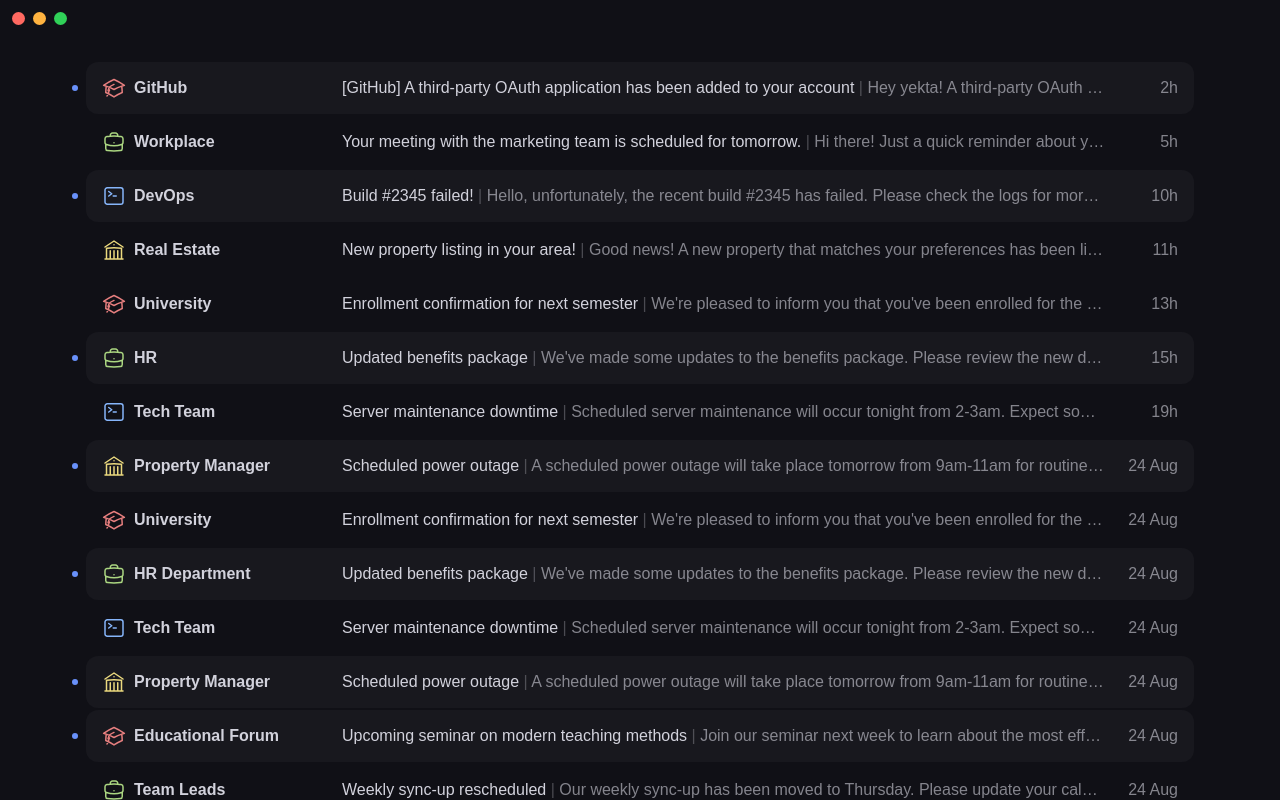
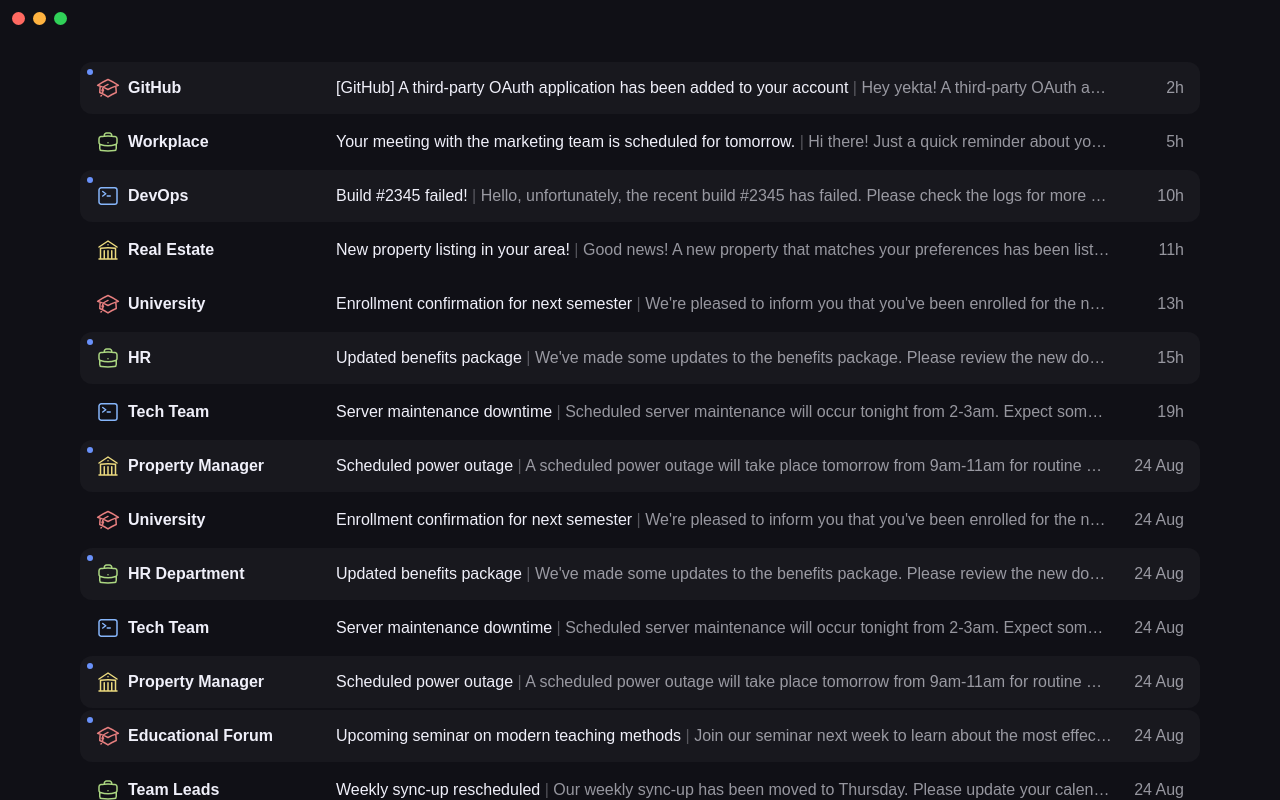
Before and after one commit to yekta/unseal, a Next.js app: page / in a window 1280 px wide. Built offline with nearby package versions, Linux system fonts and the light colour scheme.

Commit message:
Hotkeys and style tweaks

```diff
--- a/package.json
+++ b/package.json
@@ -21,6 +21,7 @@
     "postcss": "8.4.29",
     "react": "18.2.0",
     "react-dom": "18.2.0",
+    "react-hotkeys-hook": "^4.4.1",
     "tailwindcss": "3.3.3",
     "typescript": "5.2.2",
     "usehooks-ts": "^2.9.1"
--- a/src/app/inbox/[id]/page.tsx
+++ b/src/app/inbox/[id]/page.tsx
@@ -1,17 +1,37 @@
+"use client";
 import { emails } from "@ts/email";
 import Link from "next/link";
+import { useRouter } from "next/navigation";
+import { useHotkeys } from "react-hotkeys-hook";
 
 export default function Page({ params }: { params: { id: string } }) {
   const { id } = params;
   const email = emails.find((email) => email.id === id);
+  const router = useRouter();
+  useHotkeys("esc", () => router.push("/"));
+  useHotkeys(["arrowLeft", "arrowUp"], () => {
+    if (!email) return;
+    const indexOf = emails.indexOf(email);
+    if (indexOf <= 0) return;
+    const nextId = emails[emails.indexOf(email) - 1].id;
+    router.push(`/inbox/${nextId}`);
+  });
+  useHotkeys(["arrowRight", "arrowDown"], () => {
+    if (!email) return;
+    const indexOf = emails.indexOf(email);
+    if (indexOf >= emails.length - 1) return;
+    const nextId = emails[emails.indexOf(email) + 1].id;
+    router.push(`/inbox/${nextId}`);
+  });
+
   return (
     <div className="w-full flex-1 flex flex-row items-start justify-center">
       <Link
         href="/"
         className="flex-1 min-w-[4rem] min-h-full cursor-default"
       />
-      <div className="w-full max-w-6xl flex flex-col md:px-2 relative pt-6 pb-24">
-        <div className="w-full bg-c-bg-secondary flex flex-col py-6 px-10 rounded-xl">
+      <div className="w-full max-w-6xl flex md:px-4 flex-col relative pt-6 pb-24">
+        <div className="w-full bg-c-bg-secondary flex flex-col py-6 px-10 rounded-3xl">
           <h1 className="w-full font-bold text-3xl">{email?.title}</h1>
           <p className="mt-2">{email?.body}</p>
         </div>
--- a/src/components/EmailLine/EmailLine.tsx
+++ b/src/components/EmailLine/EmailLine.tsx
@@ -27,13 +27,10 @@ export function EmailLine({
       href={`/inbox/${id}`}
       className="w-full flex flex-row justify-center items-center group cursor-default select-none"
     >
-      <div className="w-full flex flex-row items-center md:py-px">
-        <div className="hidden md:block px-2">
-          <NotificationDot isRead={isRead} />
-        </div>
+      <div className="w-full flex flex-row items-center md:py-px md:px-4">
         <div
           className={`flex flex-col flex-1 md:flex-row md:items-center md:justify-between px-4 py-3.5 transition
-          group-hover:bg-c-bg-highlight duration-100 ${
+          group-hover:bg-c-bg-highlight duration-100 relative ${
             !isRead ? "bg-c-bg-secondary" : ""
           }
           overflow-hidden md:rounded-xl z-0`}
@@ -42,7 +39,7 @@ export function EmailLine({
             <NotificationDot
               isRead={isRead}
               hideWhenRead
-              className="md:hidden"
+              className="md:absolute md:left-1.75 md:top-1.75"
             />
             <EmailIcon type={iconType} color={iconColor}></EmailIcon>
             <p className="flex-1 font-semibold whitespace-nowrap overflow-hidden overflow-ellipsis text-base">
@@ -69,9 +66,6 @@ export function EmailLine({
             {body}
           </p>
         </div>
-        <div className="hidden md:block px-2">
-          <NotificationDot isRead={true} />
-        </div>
       </div>
     </Link>
   );
--- a/src/css/globals.css
+++ b/src/css/globals.css
@@ -5,7 +5,7 @@
   --c-bg: 16 16 22;
   --c-bg-secondary: 24 24 30;
   --c-bg-highlight: 32 32 38;
-  --c-on-bg: 210 210 220;
+  --c-on-bg: 240 240 250;
   --c-icon-red: 229 126 126;
   --c-icon-lime: 171 214 129;
   --c-icon-lightblue: 134 181 250;
--- a/tailwind.config.ts
+++ b/tailwind.config.ts
@@ -35,6 +35,7 @@ const config: Config = {
         85: "0.85",
       },
       spacing: {
+        1.75: "0.4375rem",
         18: "4.5rem",
       },
     },
```
Also changed, not shown: 1 other file (tests, documents, lock files or other folders).
